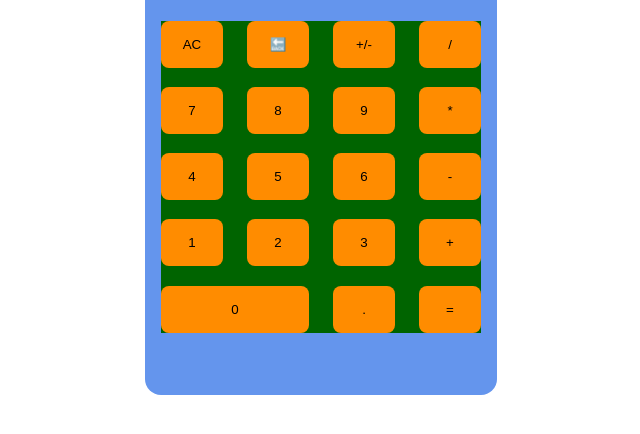
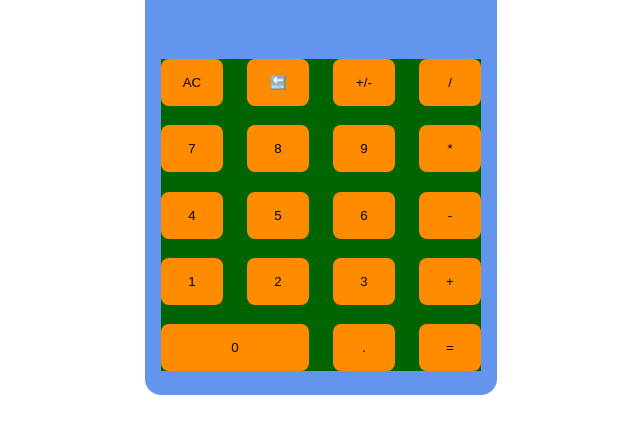
Before and after one commit to joan-KIM/calculator, a plain HTML site: page index.html in a window 1280 px wide. Shown: the part 254-688 px from the top of the page, without its empty margins (319-959 px from the left). Drawn offline with Linux system fonts and the light colour scheme.

Commit message:
button-container 마진 수정

```diff
--- a/style.css
+++ b/style.css
@@ -11,6 +11,8 @@ body{
     padding: 1.5em 1em;
     border-radius: 1em;
     margin: auto;
+    display: flex;
+    flex-direction: column;
 }
 
 .screen-frame{
@@ -33,11 +35,11 @@ body{
 
 .button-container{
     background-color: darkgreen;
-    margin-top: 1.5em;
     display: grid;
     grid-template-rows: repeat(5, 1fr);
     grid-template-columns: repeat(4, 1fr);
     gap: 1.2em 1.5em;
+    margin-top: auto;
 }
 
 .button{
```
